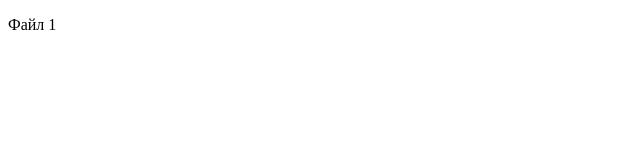
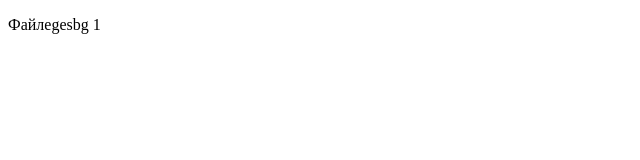
Before and after one commit to kugggelimgesicht/frontend-course, a plain HTML site: page file1.html in a window 1280 px wide. Shown: the full height of the page, 0-640 px from the left. Drawn offline with Linux system fonts and the light colour scheme.

Commit message:
string was changed

```diff
--- a/file1.html
+++ b/file1.html
@@ -3,6 +3,6 @@
 
 <head></head>
 <body>
-    <p>Файл 1</p>
+    <p>Файлegesbg 1</p>
 </body>
 </html>
```
